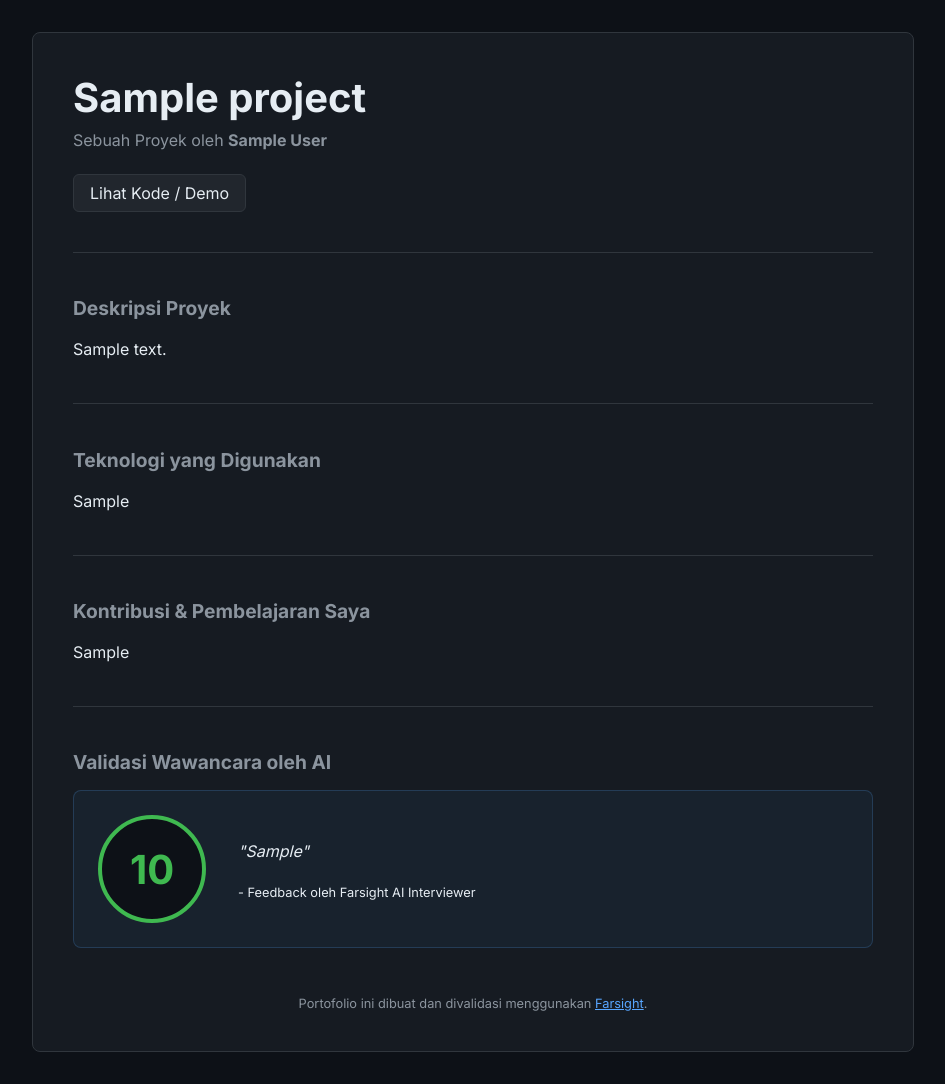
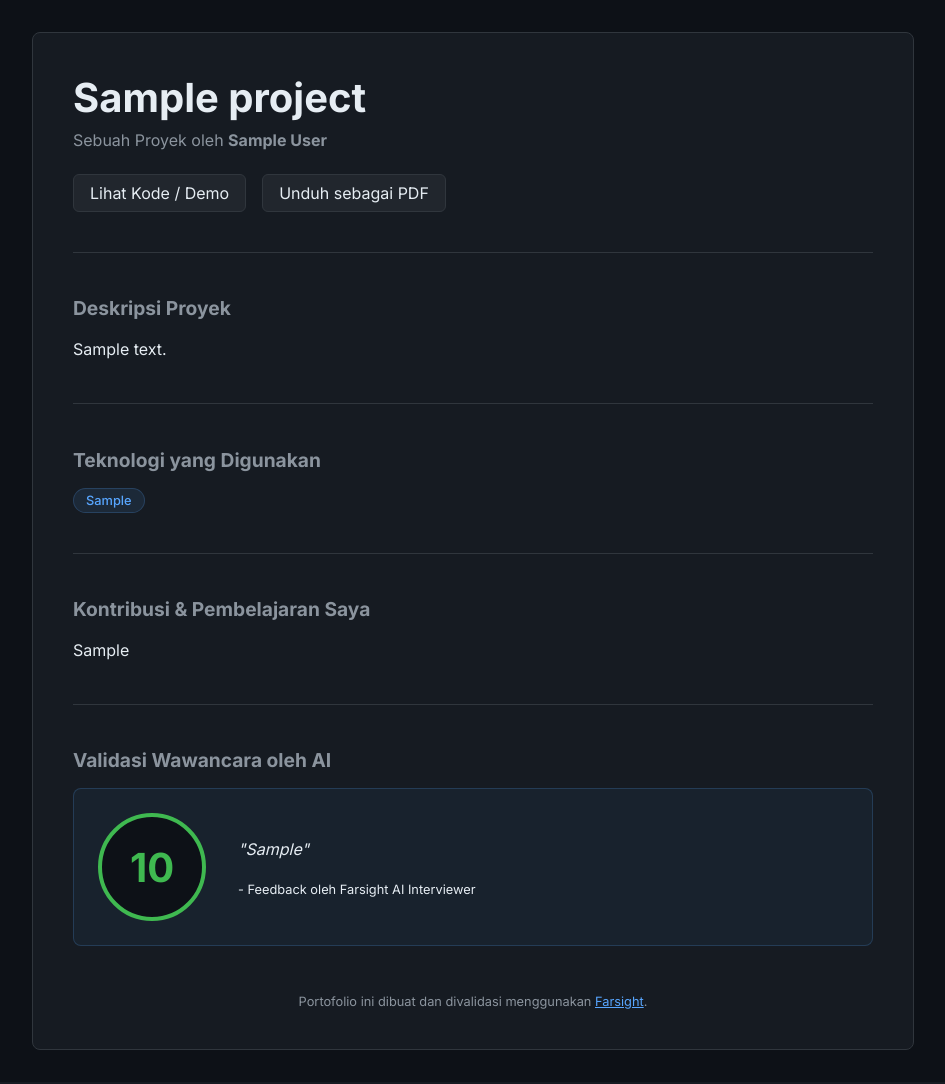
Before and after one commit to Farmil23/Farmile, a Flask app: page /submission/1/portfolio in a window 1280 px wide. Shown: the whole page, without its empty margins (167-1112 px from the left). After the commit the page ends 1050 px from the top, so only its background shows below. Run offline with Flask 3, Linux system fonts and the light colour scheme; tables that the repository leaves empty hold one stand-in row (values such as "Sample post"); some libraries are stand-ins or nearby versions.

Commit message:
Update teh tag section for portfolio user

```diff
--- a/app/routes.py
+++ b/app/routes.py
@@ -1538,11 +1538,19 @@ def view_portfolio(submission_id):
     print("="*50 + "\n")
     # --- AKHIR BLOK DEBUG ---
 
+     # --- PERUBAHAN DI SINI ---
+    # Ambil string tech_stack dari database
+    tech_stack_str = submission.project.tech_stack or ""
+    # Pisahkan string berdasarkan koma, bersihkan spasi, dan hapus entri kosong
+    tech_stack_list = [tech.strip() for tech in tech_stack_str.split(',') if tech.strip()]
+
+
     return render_template(
         'portfolio_page.html',
         title=f"Portofolio Proyek: {submission.project.title}",
         submission=submission,
-        user_project=user_project
+        user_project=user_project,
+        tech_stack=tech_stack_list
     )
 
 
--- a/app/templates/portfolio_page.html
+++ b/app/templates/portfolio_page.html
@@ -7,6 +7,10 @@
     <link rel="preconnect" href="https://fonts.googleapis.com">
     <link rel="preconnect" href="https://fonts.gstatic.com" crossorigin>
     <link href="https://fonts.googleapis.com/css2?family=Inter:wght@400;500;600;700&display=swap" rel="stylesheet">
+
+    <script src="https://cdnjs.cloudflare.com/ajax/libs/html2canvas/1.4.1/html2canvas.min.js"></script>
+    <script src="https://cdnjs.cloudflare.com/ajax/libs/jspdf/2.5.1/jspdf.umd.min.js"></script>
+
     <style>
         :root {
             --bg-color: #0d1117;
@@ -62,6 +66,9 @@
             border-radius: 6px;
             border: 1px solid var(--border-color);
             transition: background-color 0.2s ease;
+            display: inline-flex;
+            align-items: center;
+            gap: 0.5rem;
         }
         .project-links a:hover {
             background-color: #30363d;
@@ -116,16 +123,37 @@
         .footer a {
             color: var(--accent-blue);
         }
+
+        /* Tambahkan ini di dalam <style> di portfolio_page.html */
+
+            .tech-stack-container {
+                display: flex;
+                flex-wrap: wrap;
+                gap: 0.75rem; /* Jarak antar badge */
+            }
+
+            .tech-badge {
+                background-color: rgba(88, 166, 255, 0.1); /* Biru transparan */
+                color: var(--accent-blue);
+                padding: 0.25rem 0.75rem;
+                border-radius: 16px; /* Membuat bentuknya seperti pil */
+                font-size: 0.8rem;
+                font-weight: 500;
+                border: 1px solid rgba(88, 166, 255, 0.2);
+            }
+
+
     </style>
 </head>
 <body>
 
-    <div class="portfolio-container">
+    <div class="portfolio-container" id="portfolio-content">
         <header class="portfolio-header">
             <h1>{{ submission.project.title }}</h1>
             <p class="author">Sebuah Proyek oleh <strong>{{ submission.author.name }}</strong></p>
             <div class="project-links">
                 <a href="{{ submission.project_link }}" target="_blank" rel="noopener noreferrer">Lihat Kode / Demo</a>
+                <a href="#" id="downloadPdfBtn">Unduh sebagai PDF</a>
             </div>
         </header>
 
@@ -136,7 +164,11 @@
 
         <section class="section">
             <h3>Teknologi yang Digunakan</h3>
-            <p>{{ submission.project.tech_stack }}</p>
+            <div class="tech-stack-container">
+                {% for tech in tech_stack %}
+                    <span class="tech-badge">{{ tech }}</span>
+                {% endfor %}
+            </div>
         </section>
 
         {% if user_project and user_project.reflection %}
@@ -145,6 +177,7 @@
             <p>{{ user_project.reflection | nl2br }}</p>
         </section>
         {% endif %}
+
         <section class="section">
             <h3>Validasi Wawancara oleh AI</h3>
             <div class="ai-validation-box">
@@ -163,5 +196,44 @@
         </footer>
     </div>
 
+    <script>
+        document.getElementById('downloadPdfBtn').addEventListener('click', function (event) {
+            event.preventDefault();
+
+            const portfolioContainer = document.getElementById('portfolio-content');
+            const downloadButton = this;
+
+            // Sembunyikan tombol sementara agar tidak ikut tercetak di PDF
+            downloadButton.style.display = 'none';
+
+            html2canvas(portfolioContainer, {
+                scale: 2, // Meningkatkan resolusi gambar
+                backgroundColor: null, // Menggunakan background dari elemen
+                useCORS: true
+            }).then(canvas => {
+                const imgData = canvas.toDataURL('image/png');
+                const { jsPDF } = window.jspdf;
+
+                // Kalkulasi dimensi PDF agar proporsional
+                const pdfWidth = 595; // A4 width in points
+                const pdfHeight = (canvas.height * pdfWidth) / canvas.width;
+
+                const pdf = new jsPDF({
+                    orientation: 'portrait',
+                    unit: 'pt',
+                    format: [pdfWidth, pdfHeight]
+                });
+
+                pdf.addImage(imgData, 'PNG', 0, 0, pdfWidth, pdfHeight);
+
+                const fileName = `Portfolio - {{ submission.project.title|replace(' ', '_') }}.pdf`;
+                pdf.save(fileName);
+
+                // Tampilkan kembali tombolnya setelah selesai
+                downloadButton.style.display = 'inline-flex';
+            });
+        });
+    </script>
+
 </body>
 </html>
```
